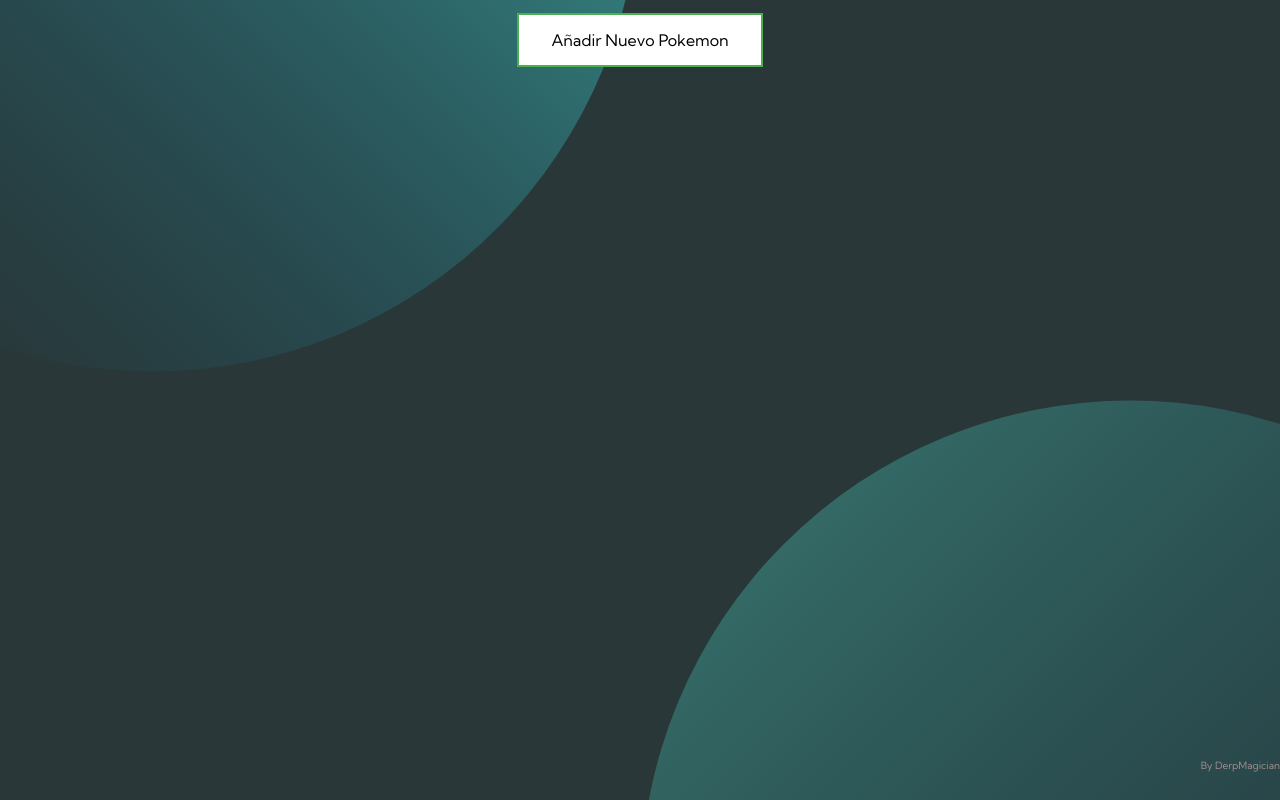
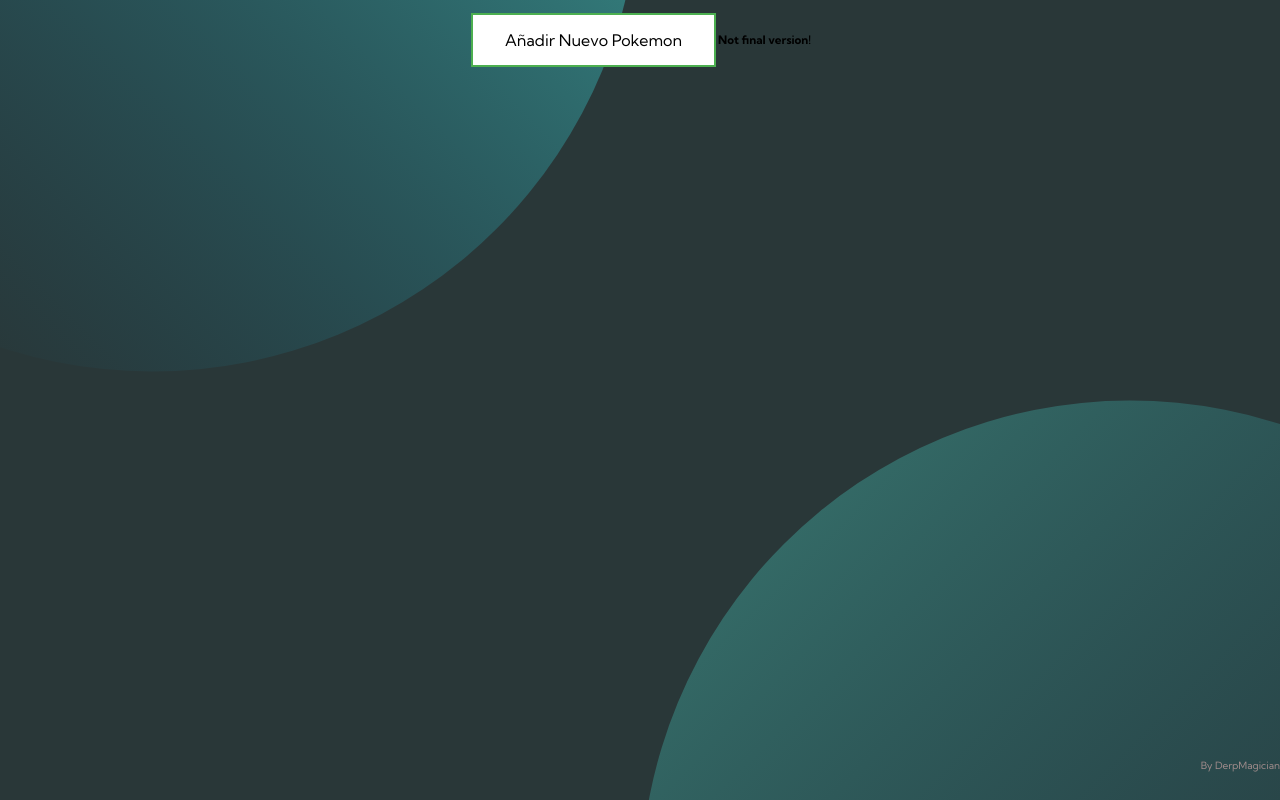
Before and after one commit to derpmagician/ProfileCard, a plain HTML site: page index.html in a window 1280 px wide. Drawn offline with Linux system fonts and the light colour scheme; no server answers.

Commit message:
adding text

```diff
--- a/index.html
+++ b/index.html
@@ -15,6 +15,7 @@
 <body>
     <div class="btn-grp">
         <button class="button button1" onclick="myFunction()">Añadir Nuevo Pokemon</button>
+        <h3>Not final version!</h3>
         <p id="demo"></p>
     </div>
     <main class="flex">
```
